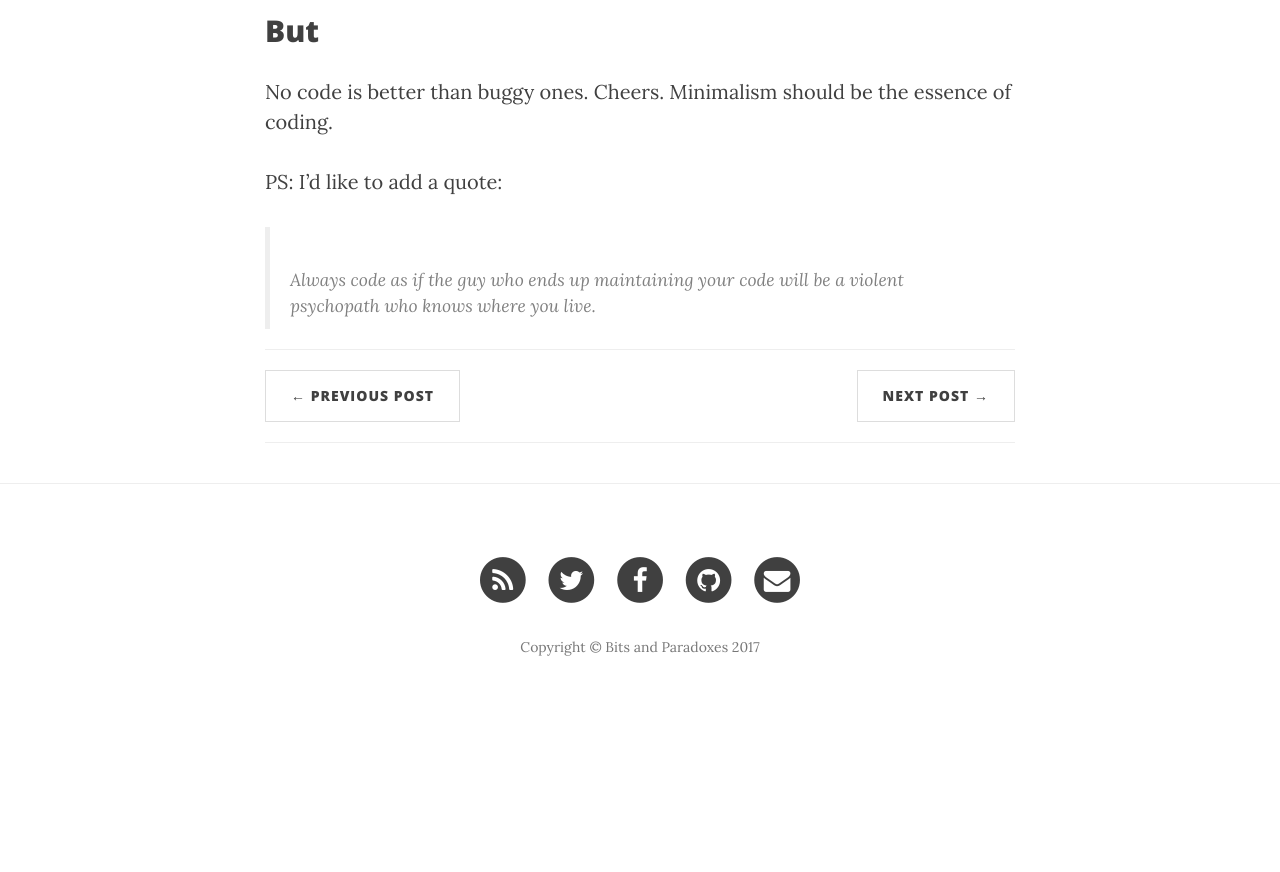
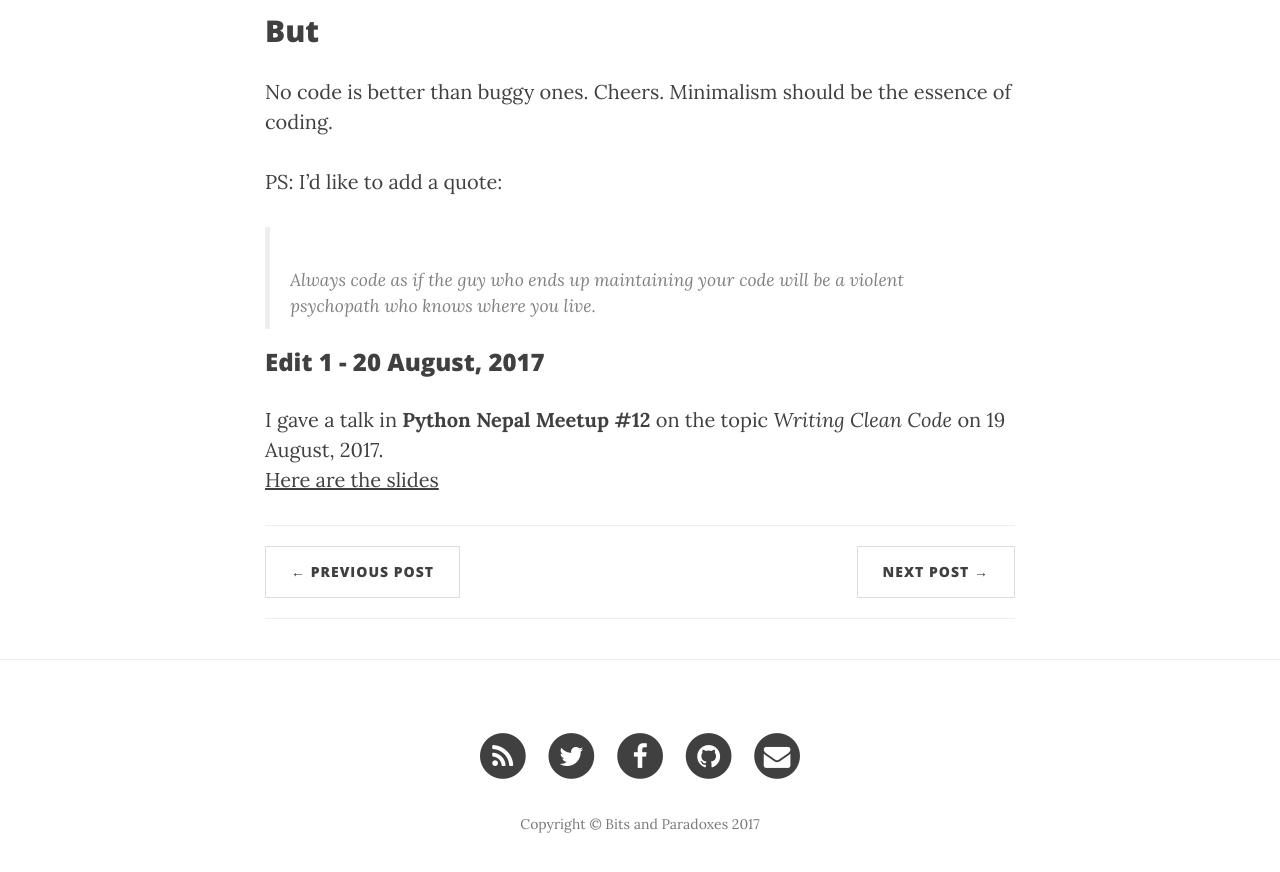
Before and after one commit to NISH1001/NISH1001.github.io, a Jekyll site: the page built from _posts/2017-08-04-codes-and-cleanliness.markdown, in a window 1280 px wide and 900 px high, scrolled down 2877 px. Shown: the top 872 px of the window. Built offline with Jekyll 4.4.1, drawn with Linux system fonts in a browser that asks for light colours; nearby versions of some CDN libraries; comment, search, counter and statistics services are not loaded; before the commit the page ends 3600 px from its top, so only the background shows below that.

Commit message:
Add python meetup slides for post on cleanliness

```diff
--- a/_posts/2017-08-04-codes-and-cleanliness.markdown
+++ b/_posts/2017-08-04-codes-and-cleanliness.markdown
@@ -65,3 +65,7 @@ No code is better than buggy ones. Cheers. Minimalism should be the essence of c
 PS: I’d like to add a quote:
 
 > Always code as if the guy who ends up maintaining your code will be a violent psychopath who knows where you live.
+
+### Edit 1 - 20 August, 2017
+I gave a talk in **Python Nepal Meetup #12** on the topic *Writing Clean Code* on 19 August, 2017.
+[Here are the slides](http://www.nishanpantha.com.np/writing-clean-code/)
```
